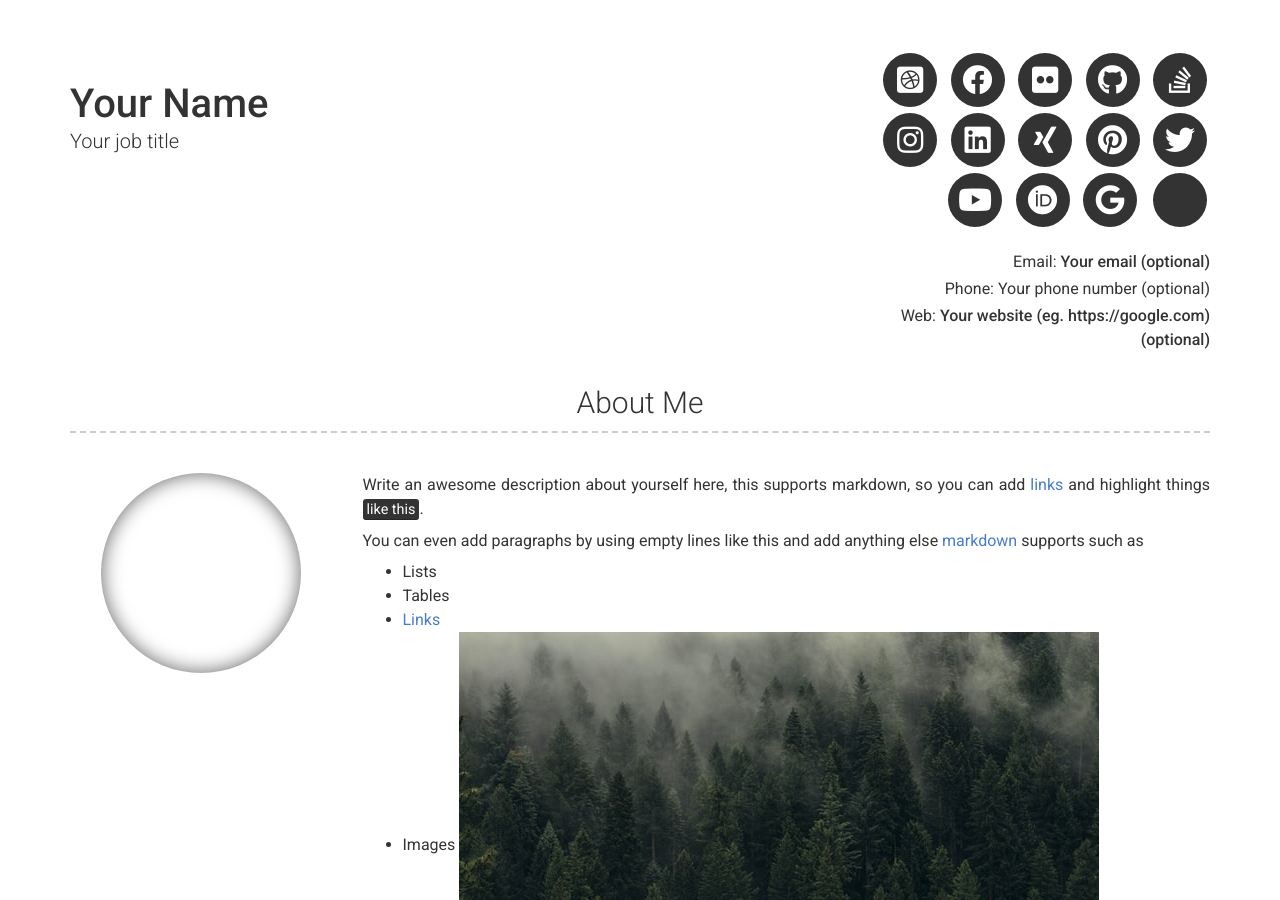
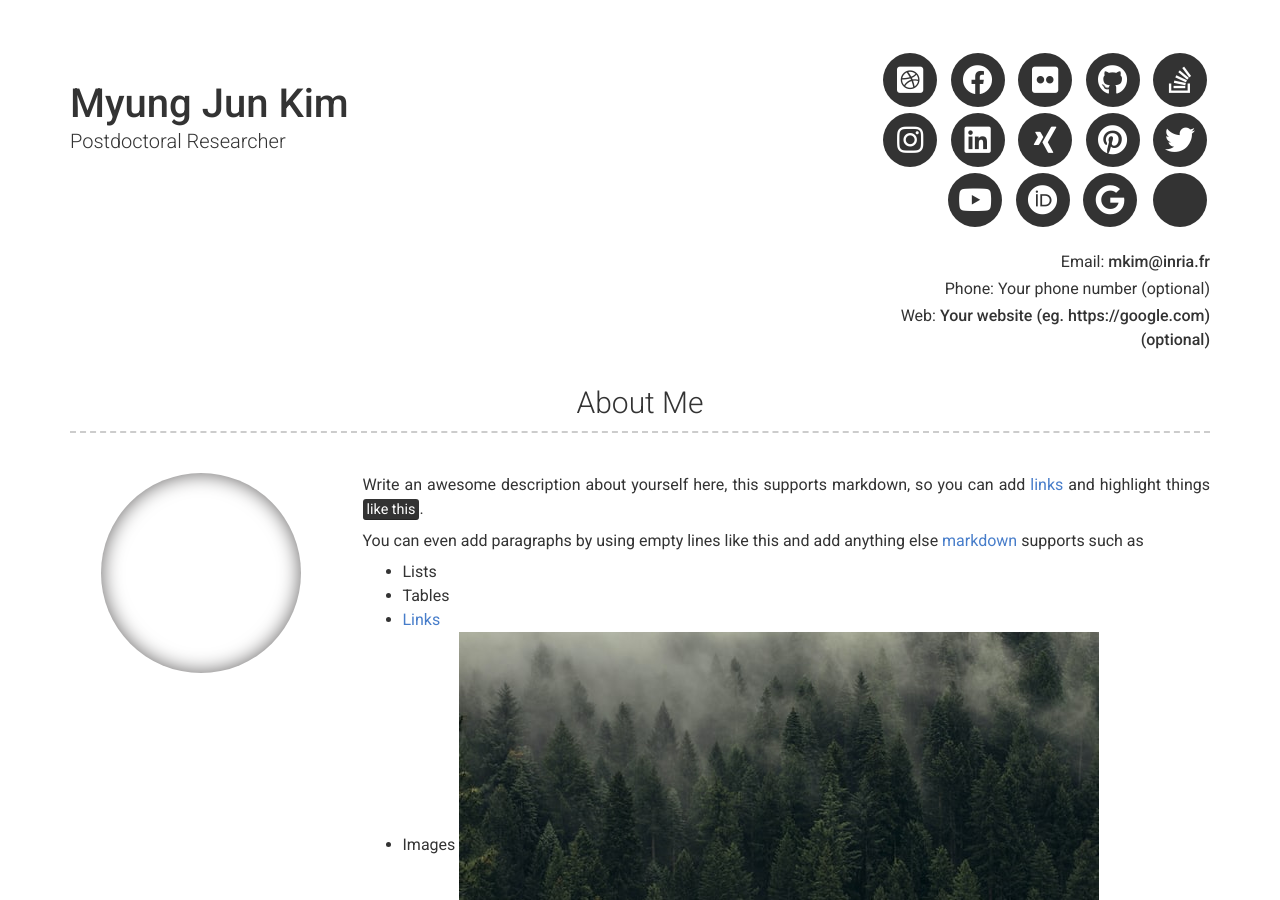
Before and after one commit to myungkim930/myungkim930.github.io, a Jekyll site: the page built from index.md, in a window 1280 px wide and 900 px high. Built offline with Jekyll 4.4.1, drawn with Linux system fonts in a browser that asks for light colours; nearby versions of some CDN libraries; some of the changed text lies outside the part shown.

Commit message:
change in name

```diff
--- a/_config.yml
+++ b/_config.yml
@@ -6,9 +6,9 @@ repository: Git repository where your resume will be hosted, only required if yo
 version: 2
 
 # Personal info
-name: Your Name
-title: Your job title
-email: Your email (optional)
+name: Myung Jun Kim
+title: Postdoctoral Researcher
+email: mkim@inria.fr
 # email_title: Email (Email title override)
 phone: Your phone number (optional)
 # phone_title: Phone (Phone title override)
```
